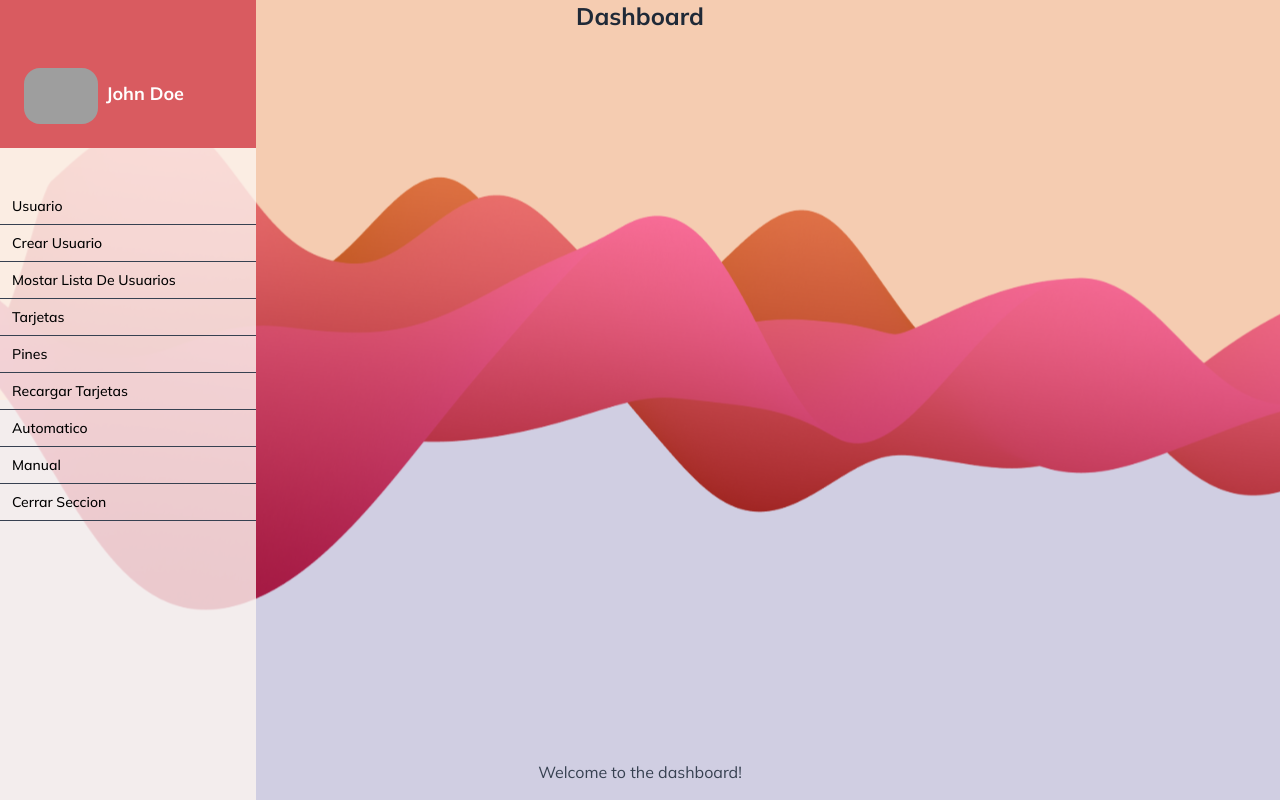
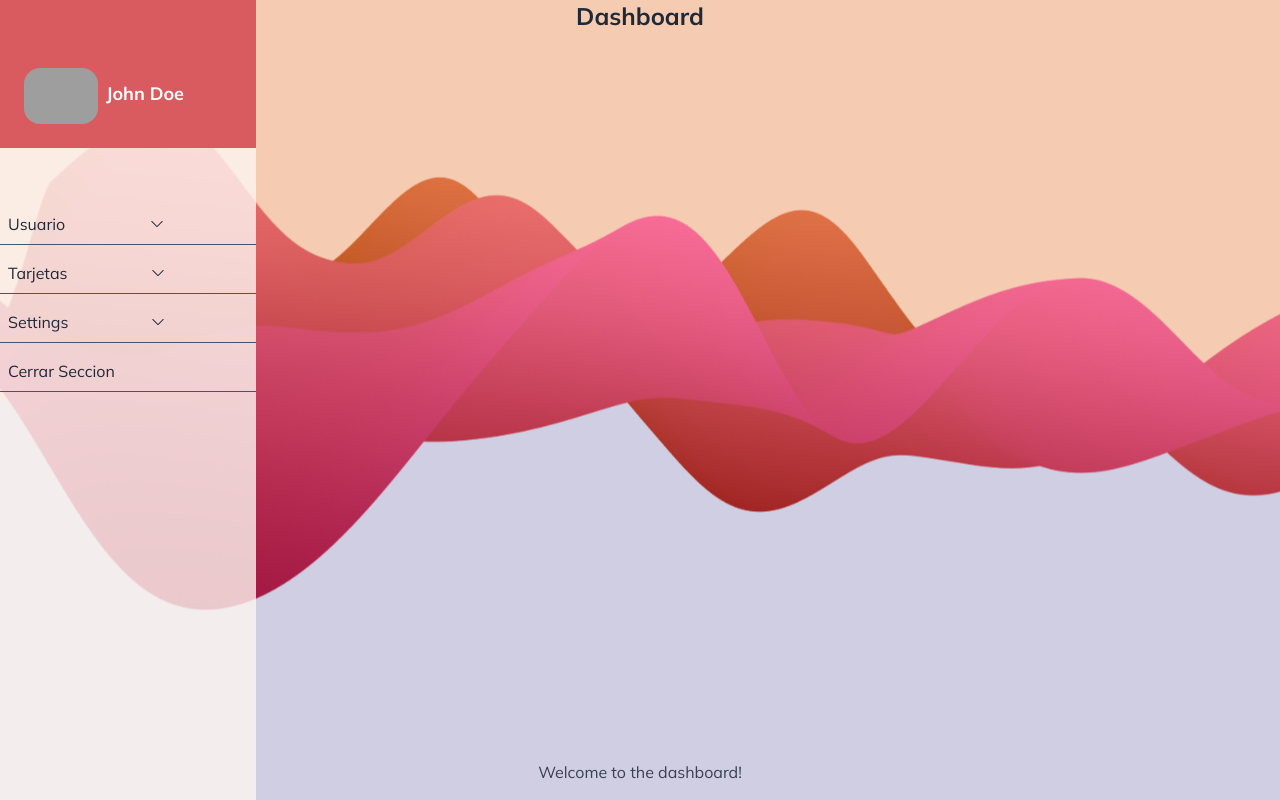
Before and after one commit to GifBlane/giftblane_frontend, a Next.js app: page /dashboard in a window 1280 px wide. Built offline with nearby package versions, Linux system fonts and the light colour scheme; grey boxes are pictures that could not be loaded.

Commit message:
[US08 BUGS]

```diff
--- a/components/LeftNavbar.tsx
+++ b/components/LeftNavbar.tsx
@@ -1,24 +1,15 @@
 import Link from "next/link";
 import { useState } from "react";
 import cn from "classnames";
-import { MenuItem } from "../layout/menu";
+import { Menus } from "../layout/menu";
 import { CSSProperties } from "react";
 
-const LeftNavbar = ({ menu }: { menu: MenuItem[] }) => {
+import { BsChevronDown } from "react-icons/bs";
+
+const LeftNavbar = ({ menu }: { menu: Menus[] }) => {
 	// Initialize the state for the dropdown menus
-  const [openMenus, setOpenMenus] = useState<string[]>([]);
-
-  // Toggle the dropdown menu when the menu item is clicked
-  const toggleMenu = (label: string) => {
-    if (openMenus.includes(label)) {
-      setOpenMenus(openMenus.filter((l) => l !== label));
-    } else {
-      setOpenMenus([...openMenus, label]);
-    }
-  };
-  const submenuStyles: CSSProperties = {
-    marginTop: "48px", // height of the main menu item
-  };
+	const [submenuOpen, setsubmenuOpen] = useState(false);
+	const [submenuOpenlv2, setsubmenuOpenlv2] = useState(false);
 
 	return (
 		<aside className=" h-screen w-64 z-[1] absolute bg-[#fdf6f1]/80">
@@ -30,53 +21,92 @@ const LeftNavbar = ({ menu }: { menu: MenuItem[] }) => {
 				/>
 				<p className="text-white font-bold mr-14 mt-4 text-lg ">John Doe</p>
 			</div>
-      <div className="overflow-y-auto ">
-        {menu.map((item) => (
-          <div key={item.label} className="relative">
-            {item.submenu ? (
+			<div className="">
+				<ul className="pt-2">
+					{/* Map through the menu items */}
+					{menu.map((menu, index) => (
 						<>
-                <a
-                  onClick={() => toggleMenu(item.label)}
-                  className="flex items-center px-3 py-2 text-sm font-medium leading-5 text-black transition duration-150 ease-in-out  hover:text-white hover:bg-gray-700
-                  focus:outline-none focus:text-white focus:bg-gray-700 border-b border-"
+							{/* Add the submenuOpen state to the li element */}
+							<li
+								key={index}
+								className={`text-gray-800 text-sm flex items-center gap-x-4 cursor-pointer p-2 hover:bg-light-white  mt-2 border-b-[1px] border-slate-600 ${
+									menu.spacing ? "mt-9" : "mt-2"
+								} `}
 							>
-                  {item.label}
-                </a>
+								{/* // Add the submenuOpen state to the div element */}
 								<div
-                  className={cn(
-                    "origin-top-right absolute right-0 mt-2 w-48  shadow-lg",
-                    { hidden: !openMenus.includes(item.label) }
+									className="flex flex-row justify-between w-full"
+									onClick={() => setsubmenuOpen(!submenuOpen)} // Toggle the submenuOpen state*/}
+								>
+									<div>
+										<span className="text-base font-medum flex-1 ">
+											<a href={menu.href}>{menu.title}</a>
+										</span>
+									</div>
+									<div className="flex flex-1 items-center justify-evenly ">
+										{menu.submenu && (
+											<BsChevronDown
+												className={`  ${submenuOpen && "rotate-180"}`}
+												onClick={() => {
+													setsubmenuOpen(!submenuOpen);
+												}}
+											/>
 										)}
-                  style={submenuStyles}
-                  id="sidebar-multi-level-example"
-                >
-                  <div className="py-1  bg-white shadow-xs">
-                    {item.submenu.map((subitem) => (
-                      <Link
-                        key={subitem.label}
-                        href={subitem.href}
-                        legacyBehavior
-                      >
-                        <a className="pl-12 block px-4 py-2 text-sm leading-5 text-black hover:bg-gray-100 focus:outline-none focus:bg-gray-100 border-b border-gray-700 ">
-                          {subitem.label}
-                        </a>
-                      </Link>
-                    ))}
 									</div>
 								</div>
-              </>
-            ) : (
-              <Link href={item.href} legacyBehavior>
-                <a
-                  className="flex items-center px-3 py-2 text-sm font-medium leading-5 text-black transition duration-150 ease-in-out  hover:text-white hover:bg-gray-700
-                        focus:outline-none focus:text-white focus:bg-gray-700 border-b border-gray-700"
+							</li>
+							{menu.submenu && submenuOpen && (
+								<ul className="">
+									{menu.submenuItems.map((submenuItems, index) => (
+										<li
+											key={index}
+											className="text-gray-800 text-sm flex items-center gap-x-4 cursor-pointer p-2 px-10 hover:bg-light-white mt-2 border-b-[1px] border-slate-600 "
+											onClick={() => setsubmenuOpenlv2(!submenuOpenlv2)}
 										>
-                  {item.label}
-                </a>
-              </Link>
+											<div>
+												<span className="text-base font-medum flex-1 ">
+													<a href={submenuItems.href}>{submenuItems.title}</a>
+												</span>
+											</div>
+											<div className="flex flex-1 items-center justify-evenly ">
+												{submenuItems.submenu && (
+													<BsChevronDown
+														className={`  ${submenuOpenlv2 && "rotate-180"}`}
+													/>
 												)}
 											</div>
+											{/* Conditionally render the sub-submenu items */}
+											<div className="grid grid-flow-col">
+												{submenuItems.submenuItemslv2 && submenuOpenlv2 && (
+													<ul className="flex-col text-gray-800 text-sm flex items-center gap-x-4 cursor-pointer p-2 px-10 hover:bg-light-white rounded-md mt-2">
+														{submenuItems.submenuItemslv2.map(
+															(submenuItemslv2, index) => (
+																<li
+																	key={index}
+																	className={`text-gray-800 text-sm flex items-center gap-x-4 cursor-pointer p-2 hover:bg-light-white  mt-2 border-b-[1px] border-slate-600 ${
+																		menu.spacing ? "mt-9" : "mt-2"
+																	} `}
+																>
+																	<div className="">
+																		<span className="text-base font-medum flex-1">
+																			<a href={submenuItemslv2.href}>
+																				{submenuItemslv2.title}
+																			</a>
+																		</span>
+																	</div>
+																</li>
+															)
+														)}
+													</ul>
+												)}
+											</div>
+										</li>
 									))}
+								</ul>
+							)}
+						</>
+					))}
+				</ul>
 			</div>
 		</aside>
 	);
--- a/layout/menu.ts
+++ b/layout/menu.ts
@@ -1,49 +1,84 @@
 // In the menu.ts file:
 
 // Define the MenuItem interface
-interface MenuItem {
-    label: string
+interface Menus {
+  id: number
+    title: string
     href: string
-    submenu?: MenuItem[]
+    submenu?: boolean
+    submenulv2?: boolean
+    submenuItems? : Menus[]
+    submenuItemslv2? : Menus[]
+    spacing?: boolean
   }
 
   // Define the menu array
-  const menu: MenuItem[] = [
-    // { label: 'Usuario', href: '/',
-    //  submenu: [
-    //   { label: 'Crear Usuario', href: '/Usuarios/CrearUsuario' },
-    //   { label: 'Mostrar Lista De Usuario', href: '/Usuarios/Userlist' },
-    // ], },
-    { label: 'Usuario', href: '/dashboard' },
-    { label: 'Crear Usuario', href: '/createtable' },
-    { label: 'Mostar Lista De Usuarios', href: '/table' },
-    { label: 'Tarjetas', href: '/table' },
-    { label: 'Pines', href: '/table' },
-    { label: 'Recargar Tarjetas', href: '/table' },
-    { label: 'Automatico', href: '/table' },
-    { label: 'Manual', href: '/table' },
+  const menu: Menus[] = [
 
-    // {
-    //   label: 'Settings',
-    //   href: '/settings',
-    //   submenu: [
-    //     { label: 'Profile', href: '/settings/profile' },
-    //     { label: 'Account', href: '/settings/account' },
-    //   ],
-    // },
-    // {
-    //   label: 'Reports',
-    //   href: '/reports',
-    //   submenu: [
-    //     { label: 'Performance', href: '/reports/performance' },
-    //     { label: 'Sales', href: '/reports/sales' },
-    //     { label: 'Customers', href: '/reports/customers',  },
-    //   ],
-    // },
-    { label: 'Cerrar Seccion', href: '/login' },
+    // Id is used to identify the menu item in the menu component
+    // Example
+    // id:1 is used to identify the first menu item in the menu component
+    // id:12 is used to identify the first submenu item in the first menu item in the menu component
+    // id:213 is used to identify the second submenu item in the first submenu item in the second menu item in the menu component
+
+    // Title is used to display the menu item in the menu component
+    // Href is used to navigate to the route when the menu item is clicked
+    // Submenu is used to display the submenu when the menu item is clicked
+    // SubmenuItems is used to display the submenu items in the submenu
+    // Spacing is used to add spacing between the menu items
+    // The menu array is exported using the 'export type' syntax
+    // This is because the menu array is used in the menu component
+
+
+
+    { id: 1,
+      title: 'Usuario',
+      href: '#',
+      submenu: true,
+      submenulv2: false,
+      submenuItems: [
+        { id:12, title: 'Crear Usuario', href: '/createtable' },
+        { id:13, title: 'Mostar Lista De Usuarios', href: '/table' },
+
+      ],
+    },
+
+    {
+    id: 2,
+    title: 'Tarjetas',
+    href: '#',
+    submenu: true,
+    submenulv2: true,
+    submenuItems: [
+      { id:21, title: 'Pines', href: '#',
+      submenu: true,
+      submenulv2: false,
+      submenuItemslv2: [
+        { id:212, title: 'Crear Pines', href: '#' },
+        { id:213, title: 'Listar Pines', href: '#' },
+        { id:214, title: 'Imprimir Pines', href: '#' },
+        ],
+      },
+      { id:23, title: 'Recargar Tarjetas', href: '#' },
+    ],
+  },
+
+    {
+      id: 3,
+      title: 'Settings',
+      href: '#',
+      submenu: true,
+      submenulv2: false,
+      submenuItems: [
+        { id:31, title: 'Profile', href: '#' },
+        { id:32, title: 'Account', href: '#' },
+      ],
+    },
+
+    { id:4, title: 'Cerrar Seccion', href: '/login' },
   ]
 
 
 
   // Export the MenuItem interface and the menu array using the 'export type' syntax
-  export  { type MenuItem, menu }
+  export  { type Menus, menu }
--- a/pages/login.tsx
+++ b/pages/login.tsx
@@ -7,7 +7,6 @@ import "reactjs-popup/dist/index.css";
 import { Waves } from "../components/svg/Waves";
 import { useRouter } from "next/router";
 import Image from "next/image";
-import cheerio from "cheerio";
 
 const Login: NextPage = () => {
 	const [error, setError] = useState("");
@@ -26,29 +25,32 @@ const Login: NextPage = () => {
 	const handleSubmit = async (e: React.FormEvent<HTMLFormElement>) => {
 		e.preventDefault();
 
-		// // Verificar que la contraseña cumpla con los criterios de seguridad
-		// const passwordValidator =
-		// 	/^(?=.*[A-Z])(?=.*[a-z])(?=.*\d)(?=.*[!@#$%^&*()/=+?[\]{}~-])[A-Za-z\d!@#$%^&*()/=+?[\]{}~-]{8,}$/;
-		// const isPasswordValid = passwordValidator.test(credentials.password);
-		// if (!isPasswordValid) {
-		// 	resetFileInput();
-		// 	setError(
-		// 		"La contraseña debe contener al menos una letra mayúscula, una letra minúscula, un carácter numérico y un carácter especial y debe tener al menos 8 caracteres"
-		// 	);
-
-		// 	return;
-		// }
 		try {
 			// Enviar una solicitud a la ruta de inicio de sesión en el backend
-			const response = await axios.post("http://localhost:3002/auth/login", {
-				email: credentials.email,
-				password: credentials.password,
-			});
+			const response = await axios.post(
+				"http://34.148.248.36:3002/auth/login",
+				{
+					email: credentials.email,
+					password: credentials.password,
+				}
+			);
 			// Si el inicio de sesión es exitoso, almacene el token en una cookie
 
 			document.cookie = `token=${response.data.body.token}`;
 			// Redirigir a la ruta protegida
-			Router.push("/dashboard");
+			const {
+				data: {
+					body: {
+						user: { name, lastName, typeId },
+						token,
+					},
+				},
+			} = response;
+			console.log(name, lastName, typeId, token);
+			Router.push({
+				pathname: "/dashboard",
+				query: { name, lastName, typeId, token },
+			});
 		} catch (err) {
 			// const message = err.response.data.message;
 			// console.log(message);
--- a/pages/table.tsx
+++ b/pages/table.tsx
@@ -6,14 +6,6 @@ const TablePage: NextPage = () => {
 	const { isLoading, error, users } = useUsers({
 		baseUrl: "http://localhost:3001/users",
 	});
-
-  if (isLoading) {
-    return <div>Loading...</div>;
-  }
-
-  if (error) {
-    return <div>Error: {error.message}</div>;
-  }
 
 	return (
 		<div>
```
Also changed, not shown: layout/Layout.tsx (+9 -5 lines). Lines whose indentation alone changed are shown as unchanged.
